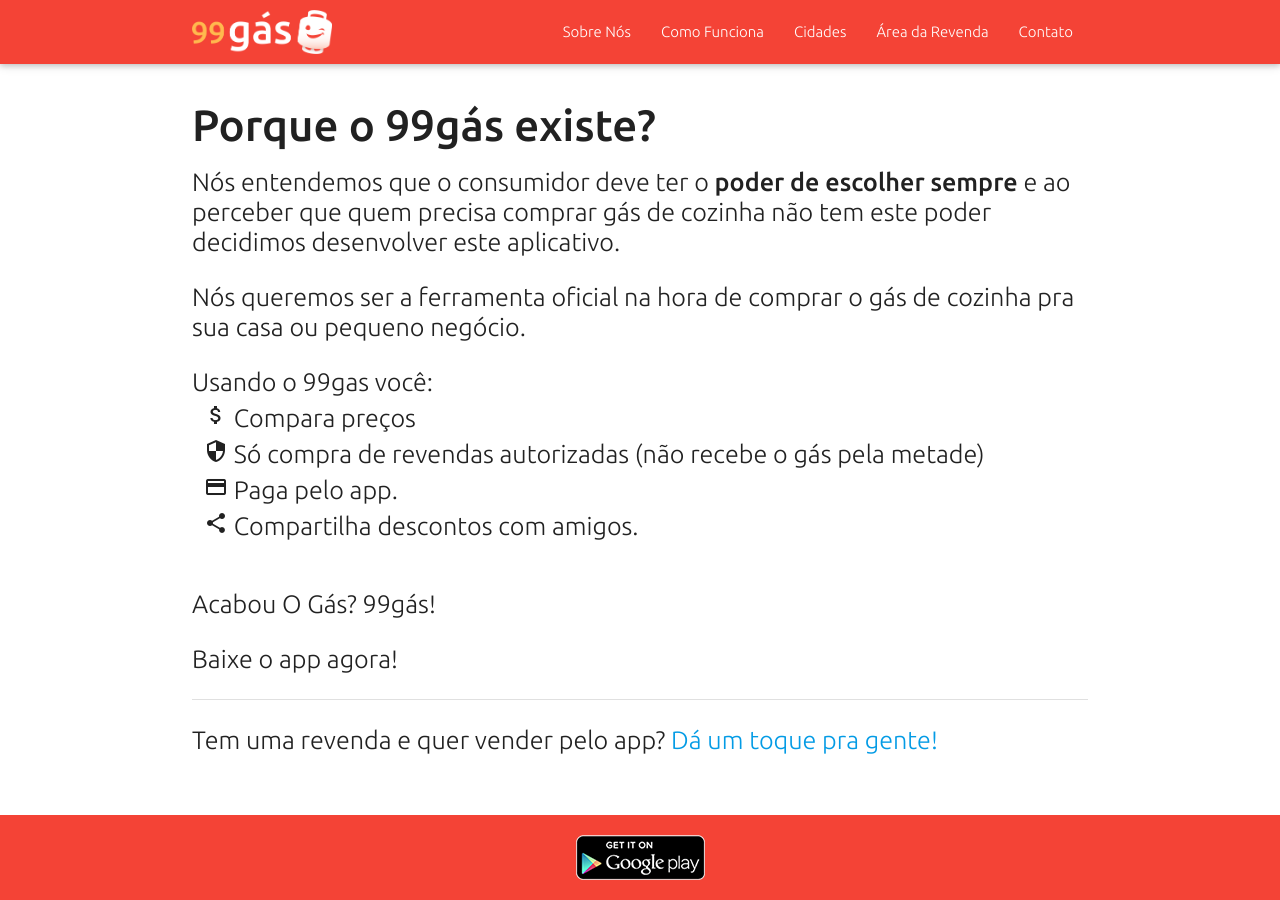
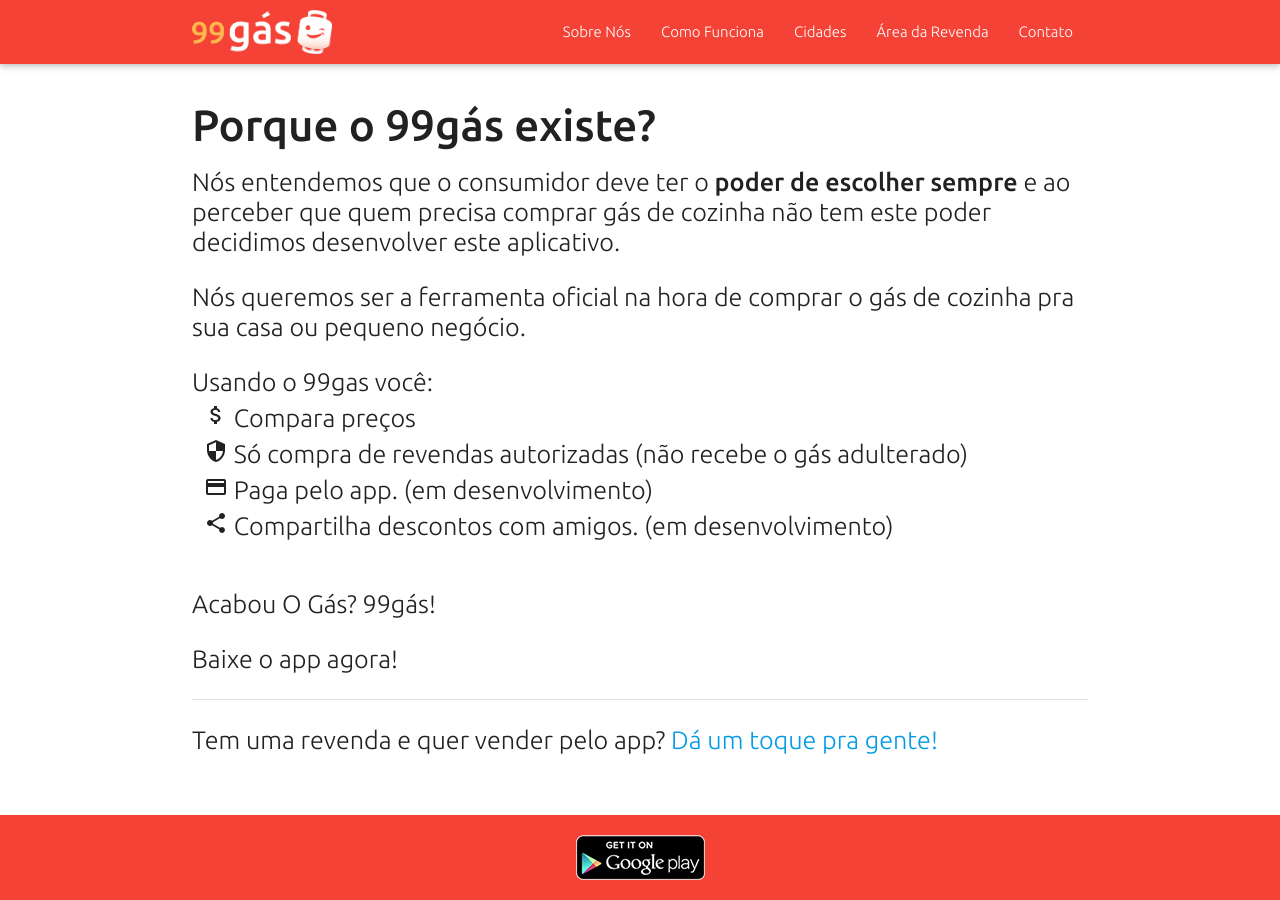
Before and after one commit to lmaranhao/99gas_website, a Jekyll site: the page built from sobre.html, in a window 1280 px wide. Built offline with Jekyll 4.4.1, drawn with Linux system fonts in a browser that asks for light colours; nearby versions of some CDN libraries.

Commit message:
colocando em desenvolvimento em alguns itens na pagina sobre.html

```diff
--- a/sobre.html
+++ b/sobre.html
@@ -12,9 +12,9 @@ title: 99gás - Sobre Nós
                 <p class="flow-text">Nós queremos ser a ferramenta oficial na hora de comprar o gás de cozinha pra sua casa ou pequeno negócio.</p>
                 <p class="no-margin flow-text">Usando o 99gas você:</p>
                 <p class="flow-text" style="margin: 6px 0 0 12px"><i class="material-icons">attach_money</i> Compara preços</p>
-                <p class="flow-text" style="margin: 6px 0 0 12px"><i class="material-icons">security</i> Só compra de revendas autorizadas (não recebe o gás pela metade)</p>
-                <p class="flow-text" style="margin: 6px 0 0 12px"><i class="material-icons">payment</i> Paga pelo app.</p>
-                <p class="flow-text" style="margin: 6px 0 0 12px"><i class="material-icons">share</i> Compartilha descontos com amigos.</p>
+                <p class="flow-text" style="margin: 6px 0 0 12px"><i class="material-icons">security</i> Só compra de revendas autorizadas (não recebe o gás adulterado)</p>
+                <p class="flow-text" style="margin: 6px 0 0 12px"><i class="material-icons">payment</i> Paga pelo app. (em desenvolvimento)</p>
+                <p class="flow-text" style="margin: 6px 0 0 12px"><i class="material-icons">share</i> Compartilha descontos com amigos. (em desenvolvimento)</p>
                 <br>
                 <p class="flow-text">Acabou O Gás? 99gás!</p>
                 <p class="flow-text">Baixe o app agora!</p>
```
